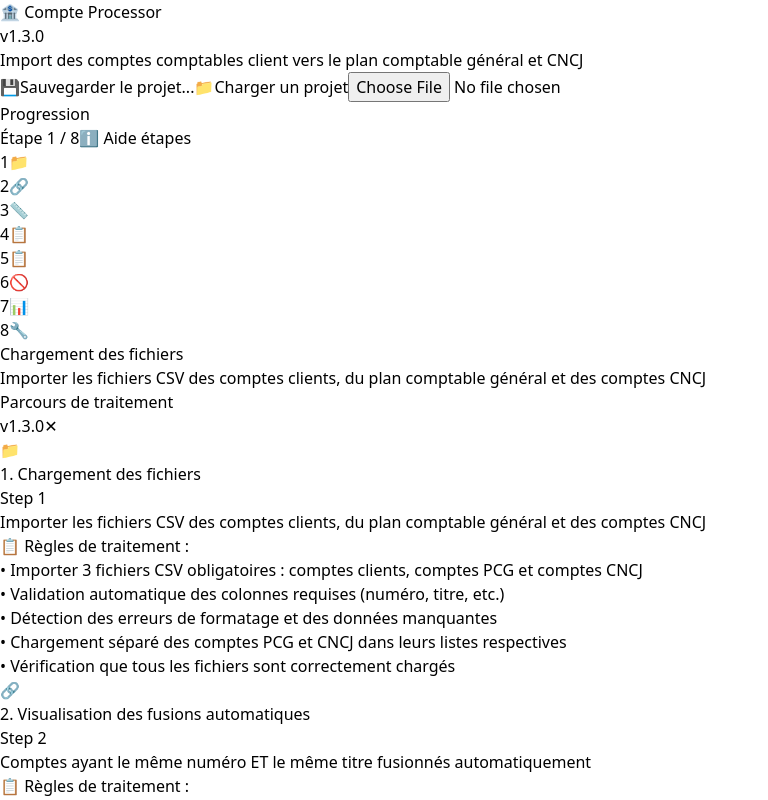
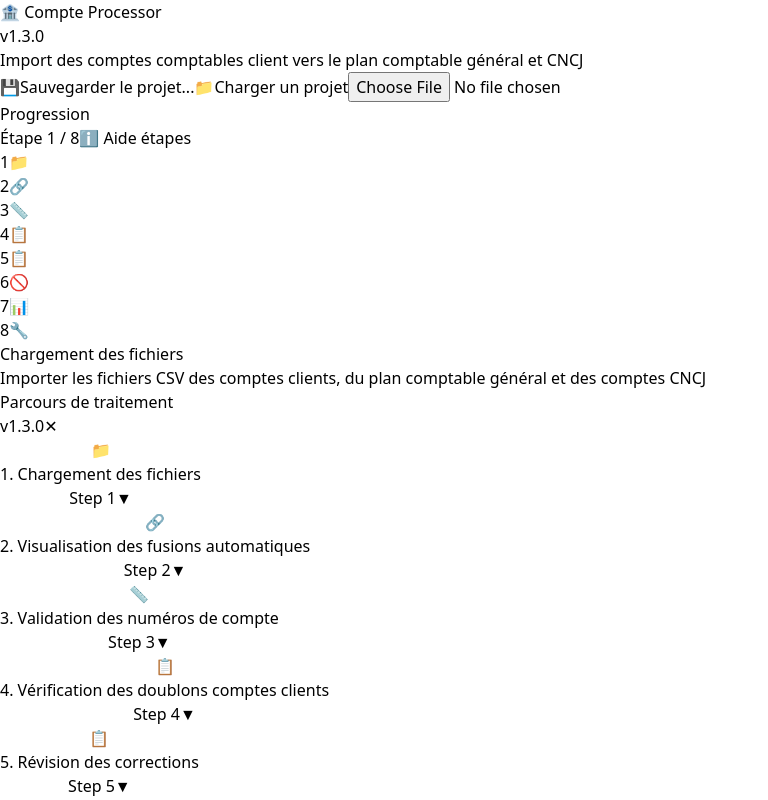
Before and after one commit to CodeCraftingDevelopment/CodeCraftingDevelopment-tools-CNCJ-compatibility, a React (Vite) app: page / in a window 1280 px wide. Both pictures are taken after a click on the button "ℹ️ Aide étapes". Shown: the top 800 px of the page, without its empty margins (0-768 px from the left). Built offline with nearby package versions, Linux system fonts and the light colour scheme.

Commit message:
MAJ info étapes

```diff
--- a/src/steps/components/StepsInfoModal.tsx
+++ b/src/steps/components/StepsInfoModal.tsx
@@ -1,4 +1,4 @@
-import React from 'react';
+import React, { useState } from 'react';
 import { STEPS_CONFIG } from '../../config/stepsConfig';
 import { APP_VERSION, formatVersion } from '../../utils/version';
 
@@ -7,6 +7,17 @@ interface StepsInfoModalProps {
 }
 
 export const StepsInfoModal: React.FC<StepsInfoModalProps> = ({ onClose }) => {
+  const [expandedSteps, setExpandedSteps] = useState<string[]>([]);
+
+  const toggleStep = (stepId: string) => {
+    setExpandedSteps(prev =>
+      prev.includes(stepId)
+        ? prev.filter(id => id !== stepId)
+        : [...prev, stepId]
+    );
+  };
+
+  const isExpanded = (stepId: string) => expandedSteps.includes(stepId);
   return (
     <div
       className="fixed inset-0 z-50 flex items-center justify-center bg-black/50"
@@ -35,21 +46,36 @@ export const StepsInfoModal: React.FC<StepsInfoModalProps> = ({ onClose }) => {
         </div>
 
         <div className="max-h-[70vh] overflow-y-auto px-6 py-4 space-y-6">
-          {STEPS_CONFIG.filter(step => step.id !== 'stepFinal').map(step => (
-            <div key={step.id} className="border border-gray-200 rounded-lg p-4">
-              <div className="flex items-center justify-between mb-3">
+          {STEPS_CONFIG.filter(step => step.id !== 'stepFinal').map(step => {
+            const expanded = isExpanded(step.id);
+            return (
+            <div key={step.id} className="border border-gray-200 rounded-lg overflow-hidden">
+              <button
+                onClick={() => toggleStep(step.id)}
+                className="w-full px-4 py-3 bg-gray-50 hover:bg-gray-100 transition-colors flex items-center justify-between"
+                aria-expanded={expanded}
+              >
                 <div className="flex items-center gap-3">
                   <span className="text-2xl" aria-hidden="true">{step.icon}</span>
                   <h3 className="text-base font-semibold text-gray-900">
                     {step.order}. {step.title}
                   </h3>
                 </div>
+                <div className="flex items-center gap-3">
                   <span className="px-3 py-1 text-xs font-medium rounded-full bg-blue-50 text-blue-700">
                     {step.badge}
                   </span>
+                  <span
+                    className={`text-gray-500 transition-transform duration-200 ${expanded ? 'rotate-180' : ''}`}
+                    aria-hidden="true"
+                  >
+                    ▼
+                  </span>
                 </div>
+              </button>
 
-              <div className="space-y-3">
+              {expanded && (
+                <div className="p-4 space-y-3">
                   <p className="text-sm text-gray-600 leading-relaxed">
                     {step.description}
                   </p>
@@ -97,7 +123,7 @@ export const StepsInfoModal: React.FC<StepsInfoModalProps> = ({ onClose }) => {
                       <>
                         <li>• <strong>Calcul:</strong> Application des corrections de l'étape 4</li>
                         <li>• <strong>Validation:</strong> Vérification de l'intégrité des modifications</li>
-                        <li>• <strong>Tracking:</strong> Historique des codes originaux → corrigés</li>
+                        <li>• <strong>Suivi:</strong> Historique des codes originaux → corrigés</li>
                         <li>• <strong>Contrôle:</strong> Possibilité de retour en arrière si erreur</li>
                         <li>• <strong>Statistiques:</strong> Comptage des corrections appliquées</li>
                       </>
@@ -107,40 +133,55 @@ export const StepsInfoModal: React.FC<StepsInfoModalProps> = ({ onClose }) => {
                         <li>• <strong>Algorithme:</strong> Incrémentation contrainte (max 9 tentatives)</li>
                         <li>• <strong>Contrainte:</strong> <code>incremented % 10 === 0 ? null : continue</code> (jamais de dizaine supérieure)</li>
                         <li>• <strong>Calcul:</strong> <code>codeNum + 1</code> avec validation croisée CNCJ + clients</li>
-                        <li>• <strong>Validation:</strong> Vérification against codes CNCJ homologués</li>
+                        <li>• <strong>Validation:</strong> Vérification des codes CNCJ homologués</li>
                         <li>• <strong>Résolution:</strong> Auto-correction ou erreur si contrainte violée</li>
                       </>
                     )}
                     {step.id === 'step7' && (
                       <>
                         <li>• <strong>Calcul:</strong> Agrégation des statistiques finales (étapes 4 + 6)</li>
-                        <li>• <strong>Algorithme:</strong> Construction de l'historique complet des codes</li>
-                        <li>• <strong>Métadonnées:</strong> Tracking source modifications (step4/step6)</li>
+                        <li>• <strong>Suivi:</strong> Construction de l'historique complet des codes</li>
+                        <li>• <strong>Métadonnées:</strong> Suivi des sources de modifications (étape 4/étape 6)</li>
                         <li>• <strong>Validation:</strong> Cohérence finale de toutes les corrections</li>
-                        <li>• <strong>Export:</strong> Préparation des données pour traitement final</li>
+                        <li>• <strong>Exportation:</strong> Préparation des données pour traitement final</li>
                       </>
                     )}
                   </ul>
                 </div>
               </div>
+              )}
             </div>
-          ))}
+            );
+          })}
 
           {/* Étape finale - Correspondances manquantes */}
-          <div className="border border-purple-200 bg-purple-50 rounded-lg p-4">
-            <div className="flex items-center justify-between mb-3">
+          <div className="border border-purple-200 bg-purple-50 rounded-lg overflow-hidden">
+            <button
+              onClick={() => toggleStep('stepFinal')}
+              className="w-full px-4 py-3 bg-purple-100 hover:bg-purple-200 transition-colors flex items-center justify-between"
+              aria-expanded={isExpanded('stepFinal')}
+            >
               <div className="flex items-center gap-3">
                 <span className="text-2xl" aria-hidden="true">🔧</span>
                 <h3 className="text-base font-semibold text-purple-900">
                   8. Correspondances manquantes
                 </h3>
               </div>
+              <div className="flex items-center gap-3">
                 <span className="px-3 py-1 text-xs font-medium rounded-full bg-purple-100 text-purple-700">
                   Étape Finale
                 </span>
+                <span
+                  className={`text-purple-600 transition-transform duration-200 ${isExpanded('stepFinal') ? 'rotate-180' : ''}`}
+                  aria-hidden="true"
+                >
+                  ▼
+                </span>
               </div>
+            </button>
 
-            <div className="space-y-3">
+            {isExpanded('stepFinal') && (
+              <div className="p-4 space-y-3">
                 <p className="text-sm text-purple-800 leading-relaxed">
                   Traitement des lignes sans correspondances PCG pour remplir les colonnes manquantes et compléter les métadonnées.
                 </p>
@@ -152,10 +193,11 @@ export const StepsInfoModal: React.FC<StepsInfoModalProps> = ({ onClose }) => {
                   <li>• <strong>Calcul:</strong> Différence numérique minimale pour trouver le compte PCG le plus proche</li>
                   <li>• <strong>Logique:</strong> <code>code.substring(0, 4)</code> pour regrouper les comptes PCG</li>
                   <li>• <strong>Métadonnées:</strong> Héritage automatique des données du compte PCG correspondant</li>
-                  <li>• <strong>Export:</strong> Finalisation des données complètes et corrigées</li>
+                  <li>• <strong>Exportation:</strong> Finalisation des données complètes et corrigées</li>
                 </ul>
               </div>
             </div>
+            )}
           </div>
         </div>
 
```
Lines whose indentation alone changed are shown as unchanged.
